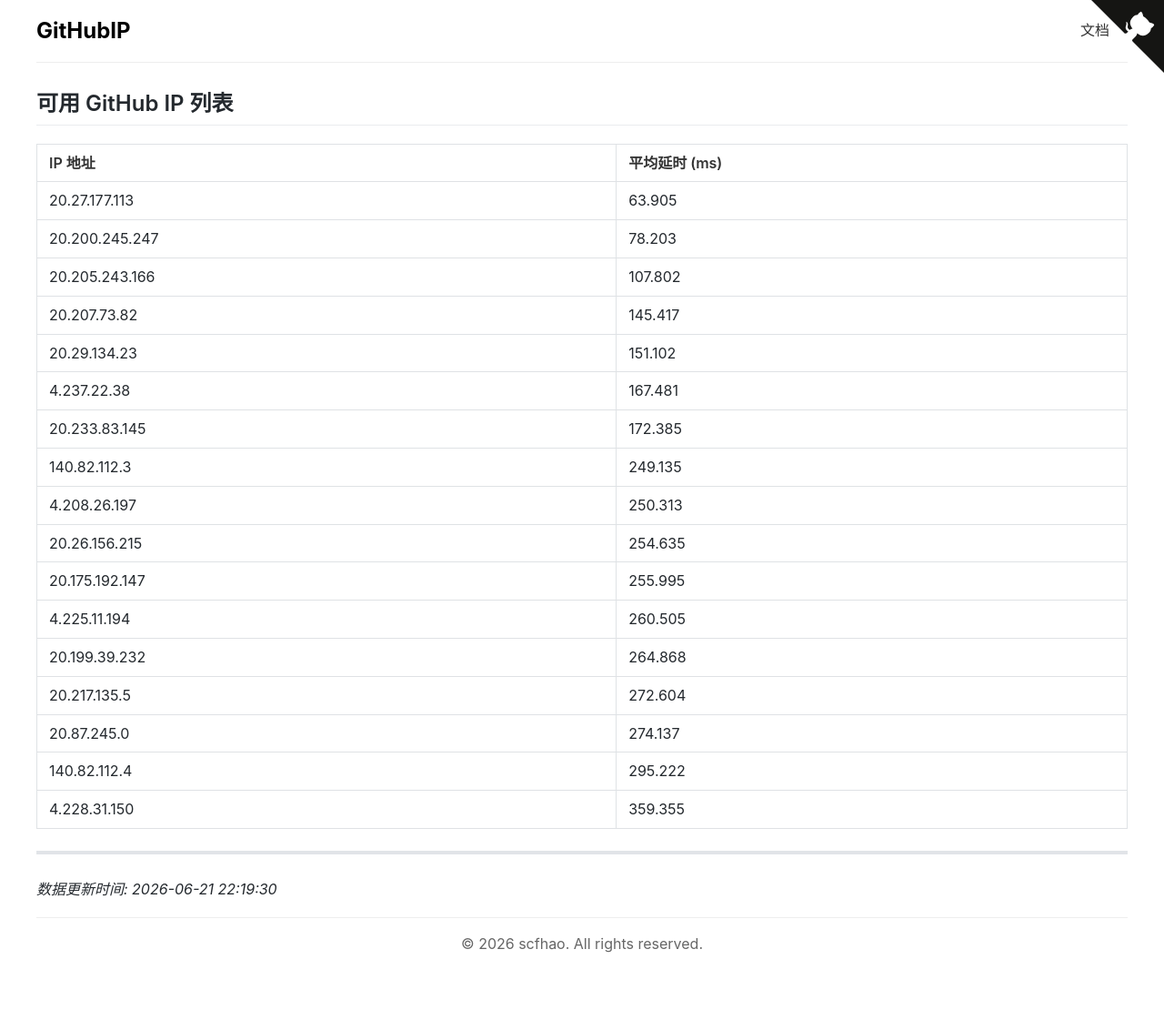
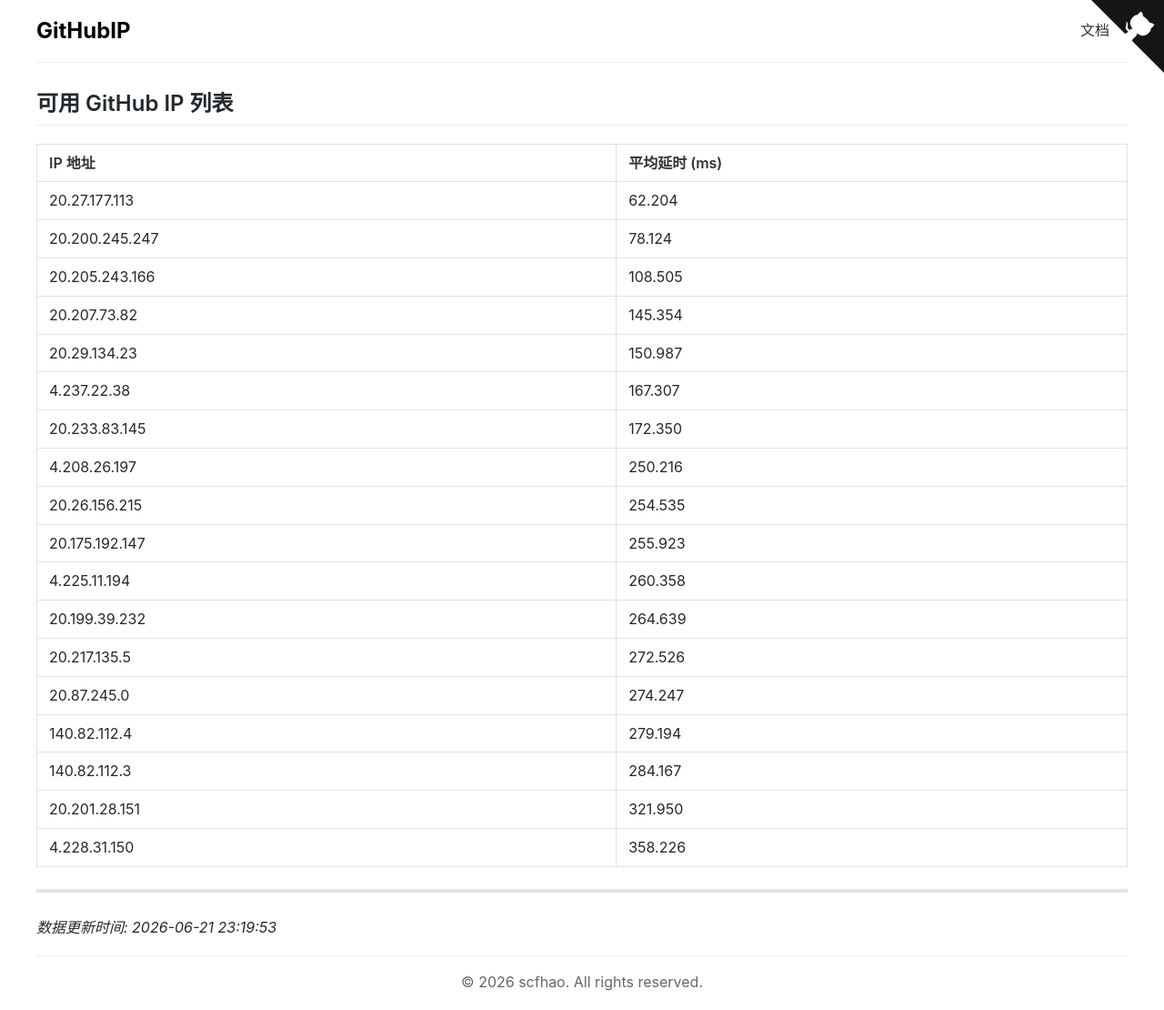
Before and after one commit to scfhao/GitHubIP, a Jekyll site: the page built from index.md, in a window 1280 px wide. Shown: the whole page at 91% size. Built offline with Jekyll 4.4.1, drawn with Linux system fonts in a browser that asks for light colours; before the commit the page ends 1068 px from its top, so only the background shows below that.

Commit message:
自动脚本执行 - 2026-06-21 23:19:53

```diff
--- a/index.md
+++ b/index.md
@@ -1,31 +1,32 @@
 ---
 layout: home
 title: GitHub IP 列表
-date: 2026-06-21 22:19:30
+date: 2026-06-21 23:19:53
 ---
 
 ## 可用 GitHub IP 列表
 
 | IP 地址 | 平均延时 (ms) |
 |---------|--------------|
-| 20.27.177.113 | 63.905 |
-| 20.200.245.247 | 78.203 |
-| 20.205.243.166 | 107.802 |
-| 20.207.73.82 | 145.417 |
-| 20.29.134.23 | 151.102 |
-| 4.237.22.38 | 167.481 |
-| 20.233.83.145 | 172.385 |
-| 140.82.112.3 | 249.135 |
-| 4.208.26.197 | 250.313 |
-| 20.26.156.215 | 254.635 |
-| 20.175.192.147 | 255.995 |
-| 4.225.11.194 | 260.505 |
-| 20.199.39.232 | 264.868 |
-| 20.217.135.5 | 272.604 |
-| 20.87.245.0 | 274.137 |
-| 140.82.112.4 | 295.222 |
-| 4.228.31.150 | 359.355 |
+| 20.27.177.113 | 62.204 |
+| 20.200.245.247 | 78.124 |
+| 20.205.243.166 | 108.505 |
+| 20.207.73.82 | 145.354 |
+| 20.29.134.23 | 150.987 |
+| 4.237.22.38 | 167.307 |
+| 20.233.83.145 | 172.350 |
+| 4.208.26.197 | 250.216 |
+| 20.26.156.215 | 254.535 |
+| 20.175.192.147 | 255.923 |
+| 4.225.11.194 | 260.358 |
+| 20.199.39.232 | 264.639 |
+| 20.217.135.5 | 272.526 |
+| 20.87.245.0 | 274.247 |
+| 140.82.112.4 | 279.194 |
+| 140.82.112.3 | 284.167 |
+| 20.201.28.151 | 321.950 |
+| 4.228.31.150 | 358.226 |
 
 ---
 
-*数据更新时间: 2026-06-21 22:19:30*
+*数据更新时间: 2026-06-21 23:19:53*
```
